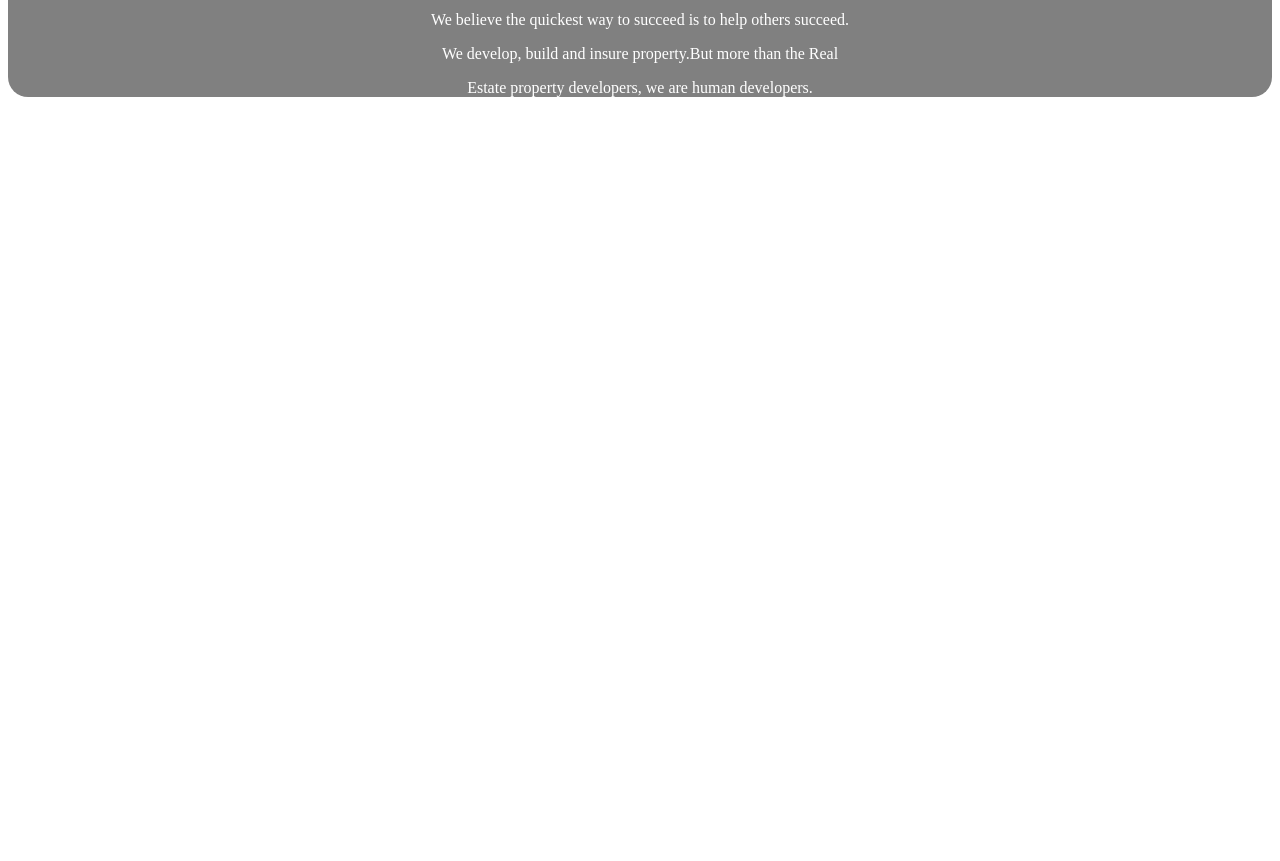
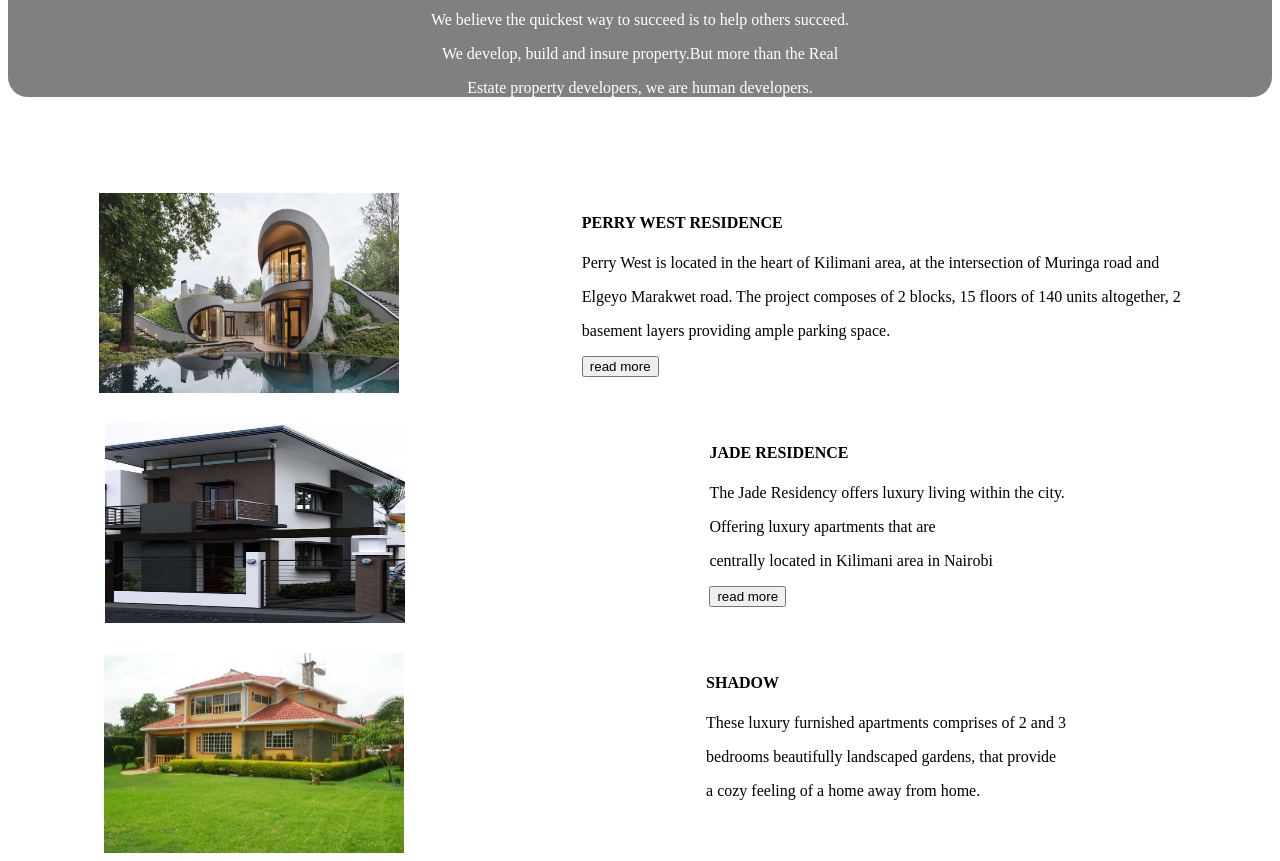
Before and after one commit to Serahwakaba/Better-Homes-Real-Estate, a plain HTML site: page Rent.html in a window 1280 px wide. Shown: the part 500-1361 px from the top of the page. Before the commit the page ends 800 px from the top, so only its background shows below. Drawn offline with Linux system fonts and the light colour scheme.

Commit message:
added apartments

```diff
--- a/Rent.html
+++ b/Rent.html
@@ -41,7 +41,43 @@
         <p> Estate property developers, we are human developers.</p>
 
     </div>
+    <div class="images2">
+        <div class="first">
+            <img src="images/image 2.jpg" >
 
+            <div>
+                <h4>PERRY WEST RESIDENCE</h4>
+                <p>Perry West is located in the heart of Kilimani area, at the intersection of Muringa road and</p>
+                <p>Elgeyo Marakwet road. The project composes of 2 blocks, 15 floors of 140 units altogether, 2</p>
+                <p>basement layers providing ample parking space.</p>
+                <button>read more</button>
+            </div>
+
+        </div>
+
+        <div class="second">
+            <img src="images/image3.jpg">
+            <div>
+                <h4>JADE RESIDENCE</h4>
+            <p>The Jade Residency offers luxury living within the city. </p>
+            <p>Offering luxury apartments that are </p>
+            <p>centrally located in Kilimani area in Nairobi</p>
+            <button>read more</button>
+            </div>
+
+        </div>
+
+        <div class="three">
+            <img src="images/image4.webp" >
+            <div>
+                <h4>SHADOW</h4>
+                <p>These luxury furnished apartments comprises of 2 and 3</p>
+                <p>bedrooms beautifully landscaped gardens, that provide </p>
+                <p>a cozy feeling of a home away from home.</p>
+            </div>
+        </div>
+
+    </div>
 
 </body>
 </html>
--- a/rent.css
+++ b/rent.css
@@ -56,3 +56,30 @@ h2{
     flex-direction: row;
     justify-content: space-around;
 }
+.second>img{
+    height: 200px;
+    width: 300px;
+}
+.second{
+    display: flex;
+    flex-direction: row;
+    justify-content: space-around;
+    margin-top: 30px;
+   position: relative;
+   right: 55px;
+   margin-bottom: 30px;
+
+}
+.three{
+    display: flex;
+    flex-direction: row;
+    justify-content: space-around;
+    margin-top: 30px;
+   position: relative;
+   right: 55px;
+
+}
+.three>img{
+    height: 200px;
+    width: 300px;
+}
```
